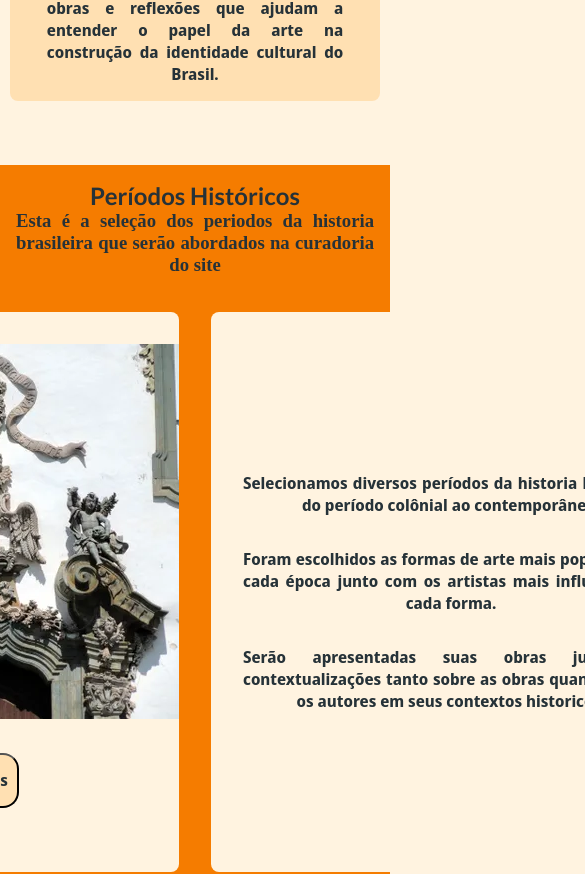
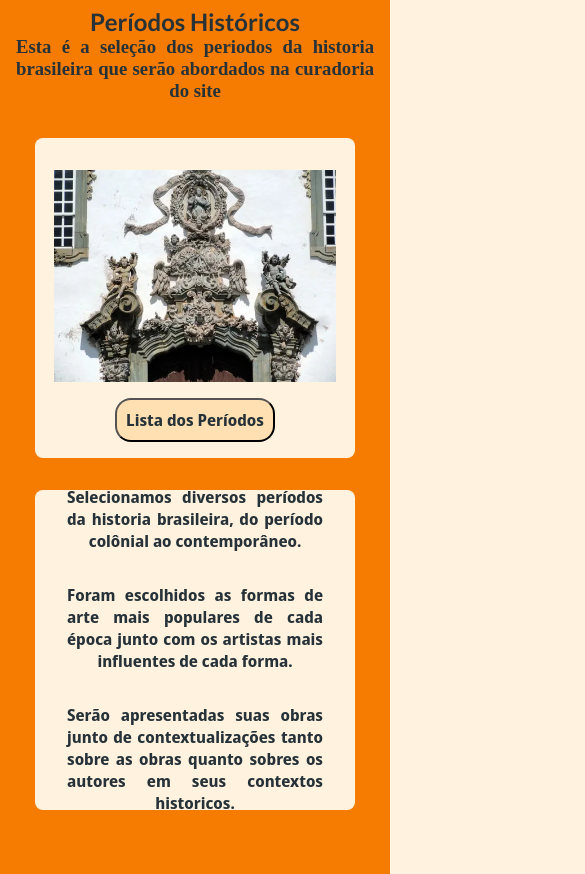
Before and after one commit to LuizH-rep/Curare-Brasil, a plain HTML site: page index.html in a window 390 px wide. Shown: the part 746-1620 px from the top of the page, 585 px wide, since content can reach past the window. Drawn offline with nearby package versions, Linux system fonts and the light colour scheme.

Commit message:
responsividade

```diff
--- a/CSS/MainCSS.css
+++ b/CSS/MainCSS.css
@@ -1,5 +1,7 @@
 * {
   margin: 0;
+  padding: 0;
+  box-sizing: border-box;
 }
 
 h1 {
@@ -233,8 +235,7 @@ header {
   height: 35rem;
   width: 40rem;
 
-  min-width: 30rem;
-  min-height: 30rem;
+
 
   background-color: aqua;
 
@@ -245,12 +246,9 @@ header {
   height: 30rem;
   width: 30rem;
 
-  min-width: 20rem;
-  min-width: 20rem;
-
   margin-top: 2rem;
 
-  overflow: hidden;
+  overflow:hidden;
 }
 
 #peIMG img {
@@ -280,9 +278,6 @@ header {
 
   height: 35rem;
   width: 40rem;
-
-  min-height: 35rem;
-  min-width: 30rem;
 
   border-radius: 0.5rem;
 }
@@ -378,3 +373,90 @@ gap: 30%;
 
   border-radius: 1rem;
 }
+
+/*---responsividade---*/
+
+@media (max-width: 1049px) {
+
+#Htext{
+  font-size: small;
+}
+
+#ArIMG{
+  flex-direction: column;
+}
+
+#peINFO{
+  display: flex;
+  flex-direction: column;
+}
+}
+
+@media (max-width: 837px ) {
+
+#peINFO{
+  height: auto;
+}
+
+#pe1{
+  width: 5rem;
+
+}
+
+#pe2{
+  width: 5rem;
+
+}
+
+#peIMG {
+  height: 20rem;
+  width: 20rem;
+
+  min-width: 10rem;
+  min-width: 10rem;
+
+  margin-top: 2rem;
+
+  overflow:hidden;
+}
+
+#peIMG img {
+   width: 100%;
+  height: 100%;
+  object-fit: contain;
+  display: block;
+
+}
+
+#Hbt1{
+  display: none;
+}
+
+#Hbt2{
+  display: none;
+}
+
+#Mtext{
+  margin: 0;
+}
+
+}
+
+@media (max-width:500px){
+
+
+#pe1{
+  height: 20rem;
+  width: 20rem;
+}
+
+#pe1 button{
+  margin: 1rem;
+}
+
+#pe2{
+  height: 20rem;
+  width: 20rem;
+}
+
+}
--- a/JavaScriptp/MainJS.js
+++ b/JavaScriptp/MainJS.js
@@ -460,4 +460,4 @@ function upage() {
   });
 }
 
-top.addEventListener("click", upage);
+topo.addEventListener("click", upage);
```
